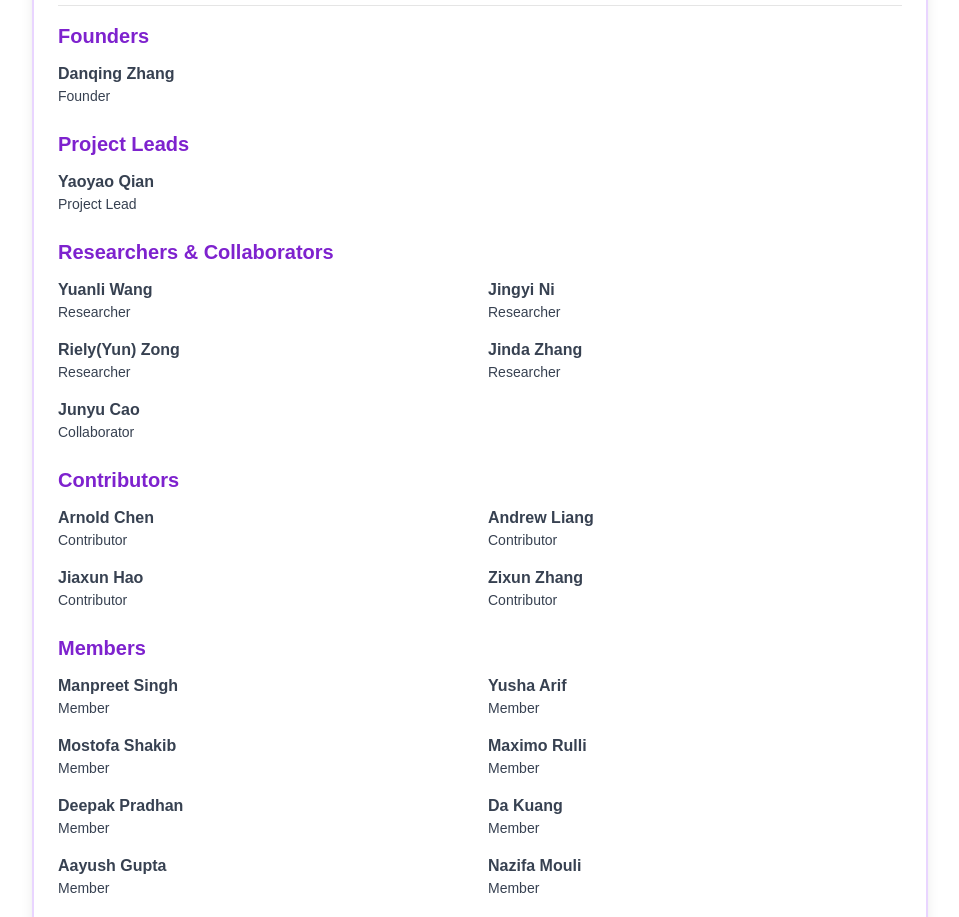
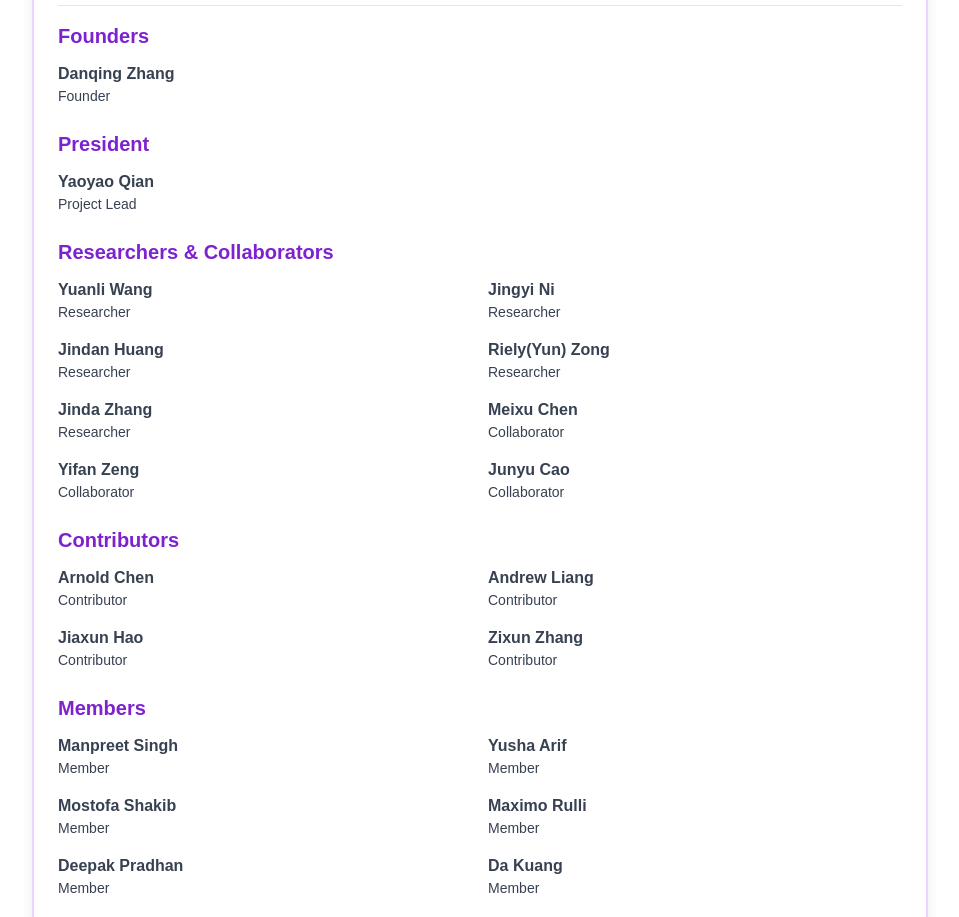
Before and after one commit to PathOnAIOrg/PathOnAI.org, a Next.js app in the folder website-app/: page / in a window 1280 px wide. Shown: the part 1500-2417 px from the top of the page, without its empty margins (160-1119 px from the left). Built offline with nearby package versions, Linux system fonts and the light colour scheme; no server answers.

Commit message:
update president & contributors

```diff
--- a/website-app/pages/index.tsx
+++ b/website-app/pages/index.tsx
@@ -157,7 +157,7 @@ const Home = () => {
 
               {/* Project Leads */}
               <div className="mb-6">
-                <h3 className="text-xl font-semibold mb-3 text-purple-700 dark:text-purple-300">Project Leads</h3>
+                <h3 className="text-xl font-semibold mb-3 text-purple-700 dark:text-purple-300">President</h3>
                 <div className="grid grid-cols-1 md:grid-cols-2 gap-4">
                   <div className="text-gray-700 dark:text-gray-300">
                     <p className="font-semibold">
@@ -187,12 +187,24 @@ const Home = () => {
                     <p className="text-sm">Researcher</p>
                   </div>
                   <div className="text-gray-700 dark:text-gray-300">
+                    <p className="font-semibold">Jindan Huang</p>
+                    <p className="text-sm">Researcher</p>
+                  </div>
+                  <div className="text-gray-700 dark:text-gray-300">
                     <p className="font-semibold">Riely(Yun) Zong</p>
                     <p className="text-sm">Researcher</p>
                   </div>
                   <div className="text-gray-700 dark:text-gray-300">
                     <p className="font-semibold">Jinda Zhang</p>
                     <p className="text-sm">Researcher</p>
+                  </div>
+                  <div className="text-gray-700 dark:text-gray-300">
+                    <p className="font-semibold">Meixu Chen</p>
+                    <p className="text-sm">Collaborator</p>
+                  </div>
+                  <div className="text-gray-700 dark:text-gray-300">
+                    <p className="font-semibold">Yifan Zeng</p>
+                    <p className="text-sm">Collaborator</p>
                   </div>
                   <div className="text-gray-700 dark:text-gray-300">
                     <p className="font-semibold">Junyu Cao</p>
```
